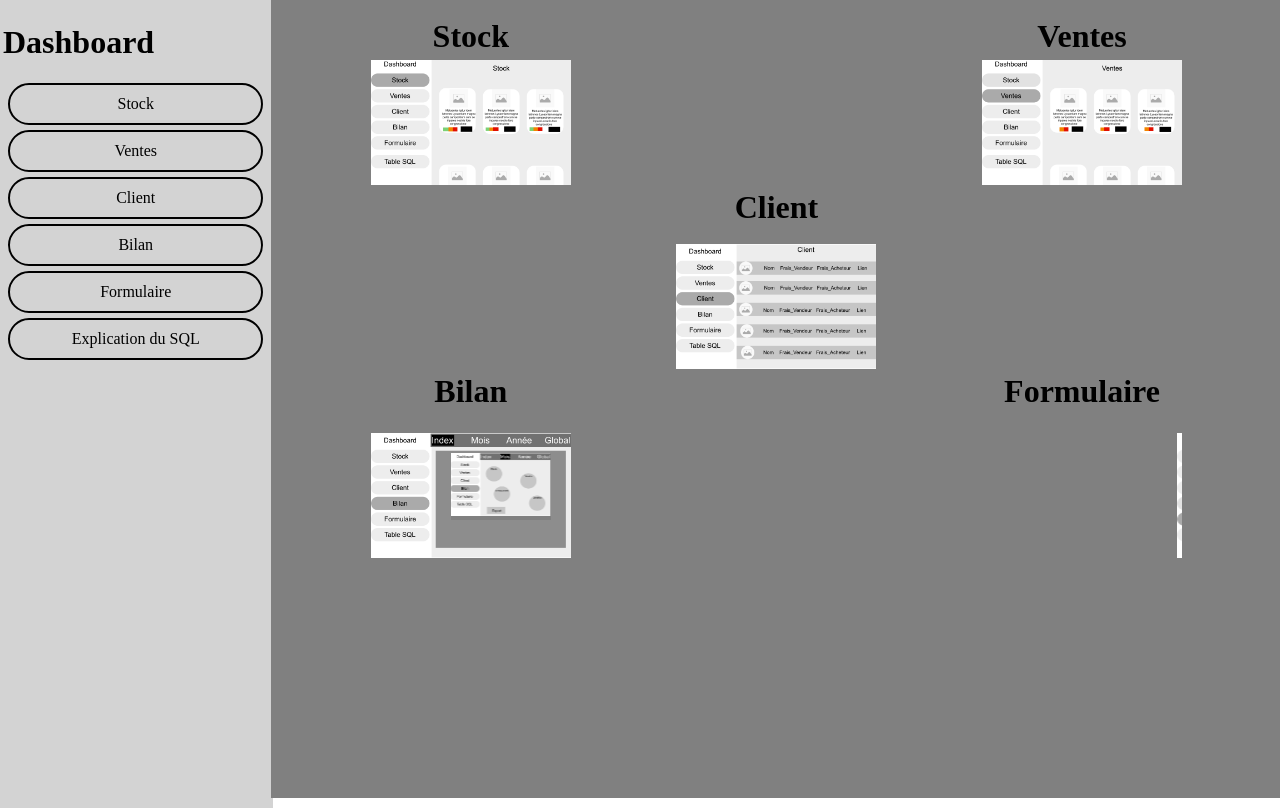
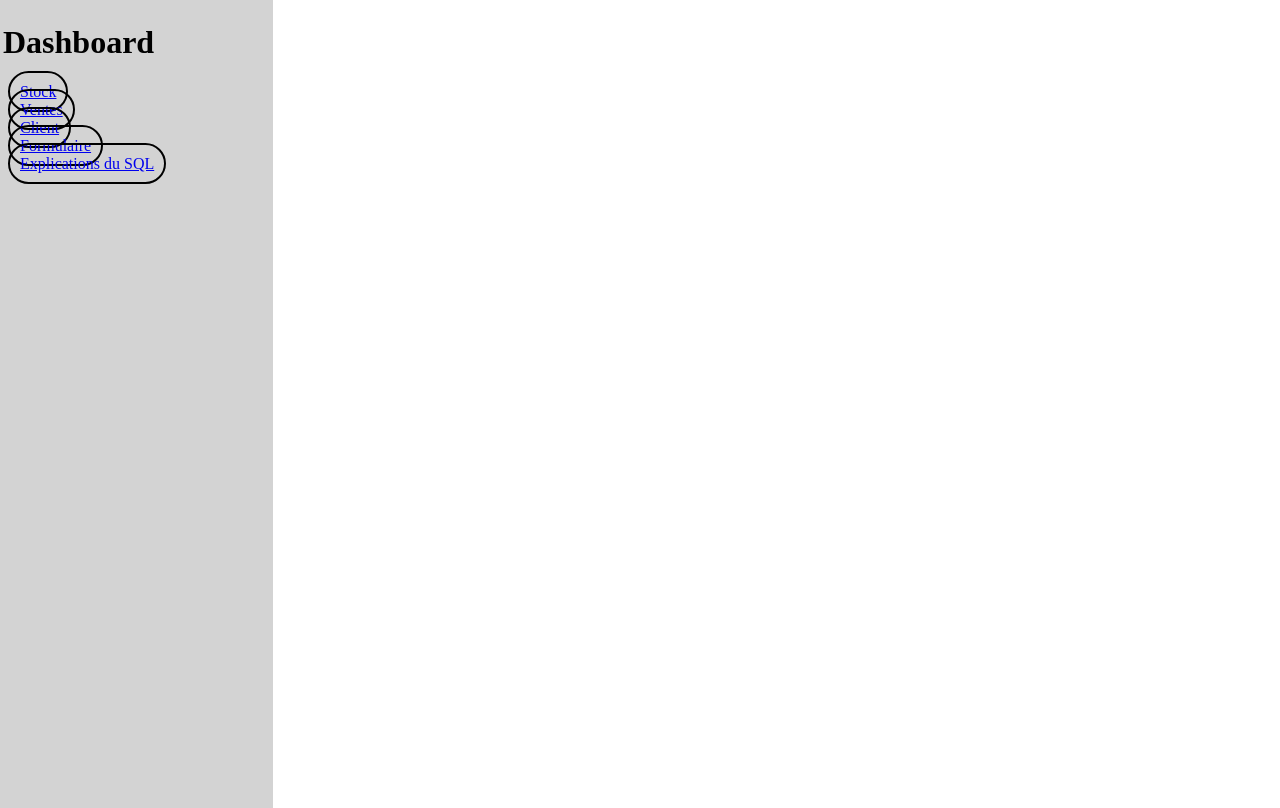
Before and after one commit to huguette642/projet_web, a PHP site: page / in a window 1280 px wide. Run offline with PHP 8.4, Linux system fonts and the light colour scheme.

Commit message:
Add files via upload

```diff
--- /dev/null
+++ b/Templates/menu.php
@@ -0,0 +1,43 @@
+<?php
+
+// Si la page est appelée directement par son adresse, on redirige en passant pas la page index
+if (basename($_SERVER["PHP_SELF"]) != "index.php")
+{
+	header("Location:../index.php");
+	die("");
+}
+
+include_once("libs/modele.php"); // listes
+include_once("libs/maLibUtils.php");// tprint
+include_once("libs/maLibForms.php");// mkTable, mkLiens, mkSelect ...
+
+// Pose qq soucis avec certains serveurs...
+echo "<?xml version=\"1.0\" encoding=\"utf-8\" ?>";
+?>
+<!DOCTYPE html PUBLIC "-//W3C//DTD XHTML 1.0 Strict//EN" "http://www.w3.org/TR/xhtml1/DTD/xhtml1-strict.dtd">
+<html xmlns="http://www.w3.org/1999/xhtml">
+
+<!-- **** H E A D **** -->
+<head>
+	<meta http-equiv="Content-Type" content="text/html; charset=utf-8" />
+	<title>shoesig2i</title>
+	<link rel="stylesheet" href="page1.css" />
+</head>
+<!-- **** F I N **** H E A D **** -->
+
+<body>
+	<div class="gauche">
+		<h1 class="title">Dashboard</h1>
+		<div class="conteneur_menu">
+		<a href="index.php?view=stock" class="bulle" id="stock">Stock</a>
+		<br>
+		<a href="index.php?view=ventes" class="bulle" id="stock">Ventes</a>
+		<br>
+		<a href="index.php?view=client" class="bulle" id="stock">Client</a>
+		<br>
+		<a href="index.php?view=form" class="bulle" id="stock">Formulaire</a>
+		<br>
+		<a href="index.php?view=expl" class="bulle" id="stock">Explications du SQL</a>
+		</div>
+	</div>
+</body>
--- a/index.php
+++ b/index.php
@@ -1,277 +1,61 @@
-<!DOCTYPE html>
-<html>
-<head>
-	<meta charset="utf-8" />
-    <link rel="stylesheet" href="page1.css" />
-    <script src="page1.js"></script>
-	<title>shoes'ig2i</title>
-</head>
-<body>
-	<div class="gauche">
-		<h1 class="title">Dashboard</h1>
-		<div class="bulle" id="stock">
-			Stock
-		</div>
-		<div class="bulle" id="ventes">
-			Ventes
-		</div>
-		<div class="bulle" id="client">
-			Client
-		</div>
-		<div class="bulle" id="bilan">
-			Bilan
-		</div>
-		<div class="bulle" id="formulaire">
-			Formulaire
-		</div>
-		<div class="bulle" id="explication">
-			Explication du SQL
-		</div>
-	</div>
-	<div class="droite">
+<?php
+session_start();
 
-		<div id="affichage_index">
-			<div class="miniature_stock">
-				<h1 id="index_titre">Stock</h1>
-				<img src="interface_photo/2.1-stock.png"/>
-			</div>
-			<div class="miniature_ventes">
-				<h1 id="index_titre">Ventes</h1>
-				<img src="interface_photo/7.1-ventes.png"/>
-			</div>
-			<div class="miniature_client">
-				<h1 id="index_titre1">Client</h1>
-				<br>
-				<img src="interface_photo/6.1-client.png"/>
-			</div>
-			<div class="miniature_bilan">
-				<h1 id="index_titre">Bilan</h1>
-				<br>
-				<img src="interface_photo/9.1-Bilan_Index.png"/>
-			</div>
-			<div class="miniature_miniature_bilan">
-				<marquee  behavior="alternate" direction="left" width="100px" height="75%" scrollamount="-5" scrolldelay="150" bgcolor="grey">
-				<img class="img_miniature_menu_bilan" src="interface_photo/10.1-Bilan_Mois.png">
-				<img class="img_miniature_menu_bilan" src="interface_photo/11.1-Bilan_Année.png">
-				<img class="img_miniature_menu_bilan" src="interface_photo/12.1-Bilan_Global.png">
+/*
+Cette page génère les différentes vues de l'application en utilisant des templates situés dans le répertoire "templates". Un template ou 'gabarit' est un fichier php qui génère une partie de la structure XHTML d'une page.
+
+La vue à afficher dans la page index est définie par le paramètre "view" qui doit être placé dans la chaîne de requête. En fonction de la valeur de ce paramètre, on doit vérifier que l'on a suffisamment de données pour inclure le template nécessaire, puis on appelle le template à l'aide de la fonction include
+
+Les formulaires de toutes les vues générées enverront leurs données vers la page data.php pour traitement. La page data.php redirigera alors vers la page index pour réafficher la vue pertinente, généralement la vue dans laquelle se trouvait le formulaire.
+*/
 
 
-			</marquee>
-			</div>
-			<div class="miniature_formulaire">
-				<h1 id="index_titre">Formulaire</h1>
-				<br>
-			<marquee  behavior="alternate" direction="left" width="200px" height="100%" scrollamount="-5" scrolldelay="150" bgcolor="grey">
-				<img class="img1" title="" src="interface_photo/14.1-Formulaire_Stock.png">
-				<img class="img2" title="" src="interface_photo/15.1-Formulaire_Client.png">
+	include_once "libs/maLibUtils.php";
 
-			</marquee>
-		</div>
-		</div>
 
-		<div id="affichage_stock">
-			<h1>stock</h1>
-	<div class="conteneur">
-	<div class="sec2">
-		<div class="div1">
-			<img class="img1" src="interface_photo/10.1-Bilan_Mois.png">
-		</div>
-		<div class="div2">
-			<p>Nom : </p>
-			<p>Taille : </p>
-			<p>Retail Price : </p>
-			<p>Retail Date : </p>
-		</div>
-		<div class="div3">
-		<div class="boutong">
-		<div class="boutonv"></div>
-		<div class="boutono"></div>
-		<div class="boutonr"></div>
-	</div>
-	<div class="boutond">
-		<div class="boutonf"></div>
-	</div>
-</div>
-	</div>
-	<div class="sec1">
-		<div class="div1">
-			<img class="img1" src="interface_photo/10.1-Bilan_Mois.png">
-		</div>
-		<div class="div2">
-			<p>Nom : </p>
-			<p>Taille : </p>
-			<p>Retail Price : </p>
-			<p>Retail Date : </p>
-		</div>
-		<div class="div3">
-		<div class="boutong">
-		<div class="boutonv"></div>
-		<div class="boutono"></div>
-		<div class="boutonr"></div>
-	</div>
-	<div class="boutond">
-		<div class="boutonf"></div>
-	</div>
-</div>
-	</div>
 
-	<div class="sec3">
-		<div class="div1">
-			<img class="img1" src="interface_photo/10.1-Bilan_Mois.png">
-		</div>
-		<div class="div2">
-			<p>Nom : </p>
-			<p>Taille : </p>
-			<p>Retail Price : </p>
-			<p>Retail Date : </p>
-		</div>
-		<div class="div3">
-		<div class="boutong">
-		<div class="boutonv"></div>
-		<div class="boutono"></div>
-		<div class="boutonr"></div>
-	</div>
-	<div class="boutond">
-		<div class="boutonf"></div>
-	</div>
-</div>
-	</div>
-</div>
+	// on récupère le paramètre view éventuel
+	$view = valider("view");
+	/* valider automatise le code suivant :
+	if (isset($_GET["view"]) && $_GET["view"]!="")
+	{
+		$view = $_GET["view"]
+	}*/
 
-		</div>
-		<div id="affichage_ventes">
-			<div class="conteneur">
-	<div class="sec2">
-		<div class="div1">
-			<img class="img1" src="interface_photo/10.1-Bilan_Mois.png">
-		</div>
-		<div class="div2">
-			<p>Nom : </p>
-			<p>Taille : </p>
-			<p>Retail Price : </p>
-			<p>Retail Date : </p>
-		</div>
-		<div class="div3">
-		<div class="boutong">
-		<div class="boutonv"></div>
-		<div class="boutono"></div>
-		<div class="boutonr"></div>
-	</div>
-	<div class="boutond">
-		<div class="boutonf"></div>
-	</div>
-</div>
-	</div>
-	<div class="sec1">
-		<div class="div1">
-			<img class="img1" src="interface_photo/10.1-Bilan_Mois.png">
-		</div>
-		<div class="div2">
-			<p>Nom : </p>
-			<p>Taille : </p>
-			<p>Retail Price : </p>
-			<p>Retail Date : </p>
-		</div>
-		<div class="div3">
-		<div class="boutong">
-		<div class="boutonv"></div>
-		<div class="boutono"></div>
-		<div class="boutonr"></div>
-	</div>
-	<div class="boutond">
-		<div class="boutonf"></div>
-	</div>
-</div>
-	</div>
+	// S'il est vide, on charge la vue accueil par défaut
+	if (!$view) $view = "truc";
 
-	<div class="sec3">
-		<div class="div1">
-			<img class="img1" src="interface_photo/10.1-Bilan_Mois.png">
-		</div>
-		<div class="div2">
-			<p>Nom : </p>
-			<p>Taille : </p>
-			<p>Retail Price : </p>
-			<p>Retail Date : </p>
-		</div>
-		<div class="div3">
-		<div class="boutong">
-		<div class="boutonv"></div>
-		<div class="boutono"></div>
-		<div class="boutonr"></div>
-	</div>
-	<div class="boutond">
-		<div class="boutonf"></div>
-	</div>
-</div>
-	</div>
-</div>
+	// NB : il faut que view soit défini avant d'appeler l'entête
 
-		</div>
-		<div id="affichage_client">
-			<p>client</p>
-		</div>
-		<div id="affichage_bilan">
-			<p>bilan</p>
-		</div>
-		<div id="affichage_formulaire">
-			<p>Ajouter un article</p>
+	// Dans tous les cas, on affiche l'entete,
+	// qui contient les balises de structure de la page, le logo, etc.
+	// Le formulaire de recherche ainsi que le lien de connexion
+	// si l'utilisateur n'est pas connecté
 
-		</div>
-		<div id="affichage_explication">
-			<p>explication du SQL</p>
+	include("Templates/menu.php");
 
-	</div>
+	// En fonction de la vue à afficher, on appelle tel ou tel template
+	switch($view)
+	{
 
-	<div id="affichage_ventes_stock">
-		<h1>Vente de la paire</h1>
-		<p>Nom : </p>
-		<input type="text" name="nom_paire_affichage_ventes_stock" value="nom_de_la_paire" disabled="disabled" class="nom_paire_affichage_ventes_stock">
-		<br>
-		<p>Ressel Price : </p>
-		<input type="number" step="0.01" placeholder="prix_de_vente" name="prix_ressel" class="prix_ressel_paire">
-		<br>
-		<br>
-		<p>Ressel Date : </p>
-		<input type="date"  name="ressel_date" class="ressel_date_paire">
-		<br>
-		<input type="submit" name="valider_ventes_stock" class="valider_ventes_stock">
-	</div>
+		case "intro" :
+			case "accueil" :
+			case "presentation" :
+				include("templates/accueil.php");
+			break;
 
-	<div id="affichage_modifier_stock">
-		<h1>Modification de la paire</h1>
-		<p>Nom : </p>
-		<input type="text" name="nom_paire_affichage_modifier_stock" value="nom_de_la_paire" disabled="disabled" class="nom_paire_affichage_modifier_stock">
-		<br>
-		<p>Client : </p>
-		<select placeholder="Client_de_base">
-			<option>1</option>
-			<option>2</option>
-			<option>3</option>
-		</select>
-		<br>
-		<br>
-		<p>Taille : </p>
-		<input type="number" step="0.5" name="taille_paire" placeholder="taille_de_base">
-		<br>
-		<br>
-		<p>Retail Price : </p>
-		<input type="number" step="0.01" name="prix_retail" placeholder="retail_prix_de_base">
-		<br>
-		<br>
-		<p>Retail Date : </p>
-		<input type="date" name="retail_date" placeholder="retail_date_de_base">
-		<br>
-		<input type="submit" name="valider_modifier_stock" class="valider_modifier_stock">
-	</div>
+			case "stock" :
+				include("Templates/stock.php");
+			break;
 
-	<div id="affichage_supp_stock">
-		<h1>Supression de la paire</h1>
-		<p>Nom : </p>
-		<input type="text" name="nom_paire_affichage_supp_stock" value="nom_de_la_paire" disabled="disabled" class="nom_paire_affichage_supp_stock">
-		<br>
-		<input type="submit" name="valider_supp_stock" class="valider_supp_stock">
-	</div>
 
-</body>
-</html>
+
+		default : // si le template correspondant à l'argument existe, on l'affiche
+			if (file_exists("templates/$view.php"))
+				include("templates/$view.php");
+
+	}
+
+
+
+?>
```
Also changed, not shown: Templates/stock.php (added, +42 -0 lines), controleur.php (added, +53 -0 lines).
